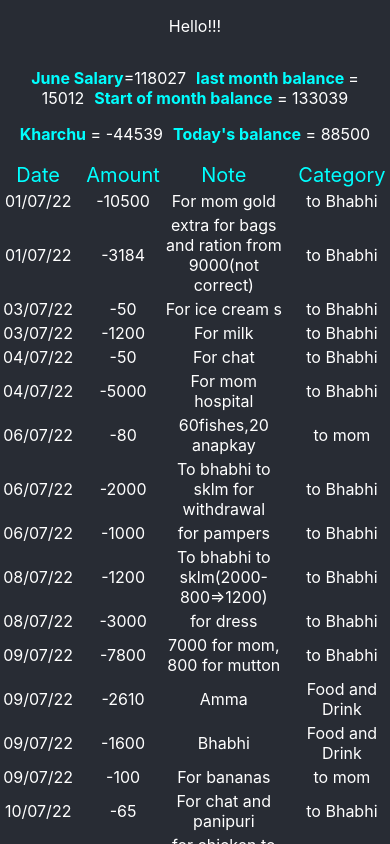
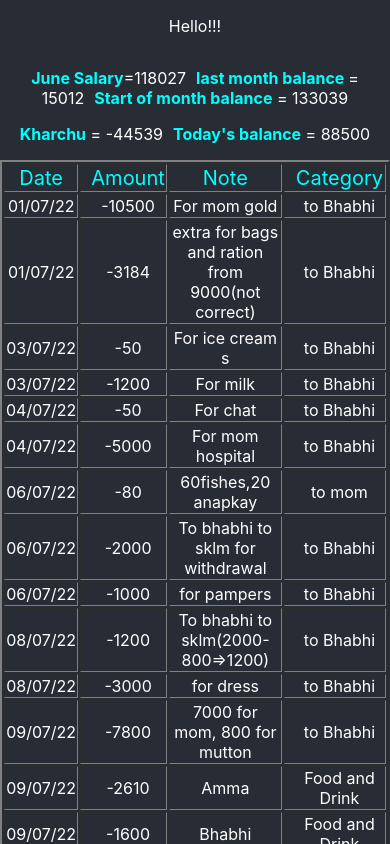
Before and after one commit to Perla-111/blnc1, a React (Create React App) app: page / in a window 390 px wide. Built offline with nearby package versions, Linux system fonts and the light colour scheme.

Commit message:
added border to table w.r.t mobile

```diff
--- a/src/App.js
+++ b/src/App.js
@@ -145,7 +145,7 @@ function App() {
                   <p><span style={{paddingRight:'10px'}}><b style={{color:'cyan'}}>Kharchu</b> = {kharchu}</span>
                   <span><b style={{color:'cyan'}}>Today's balance</b> = {currentBalance}</span></p>
                   </>}
-                  <table>
+                  <table border='2px solid'>
           <thead>
 
           <tr style={{fontSize:'20px',color:'cyan'}}>
```
